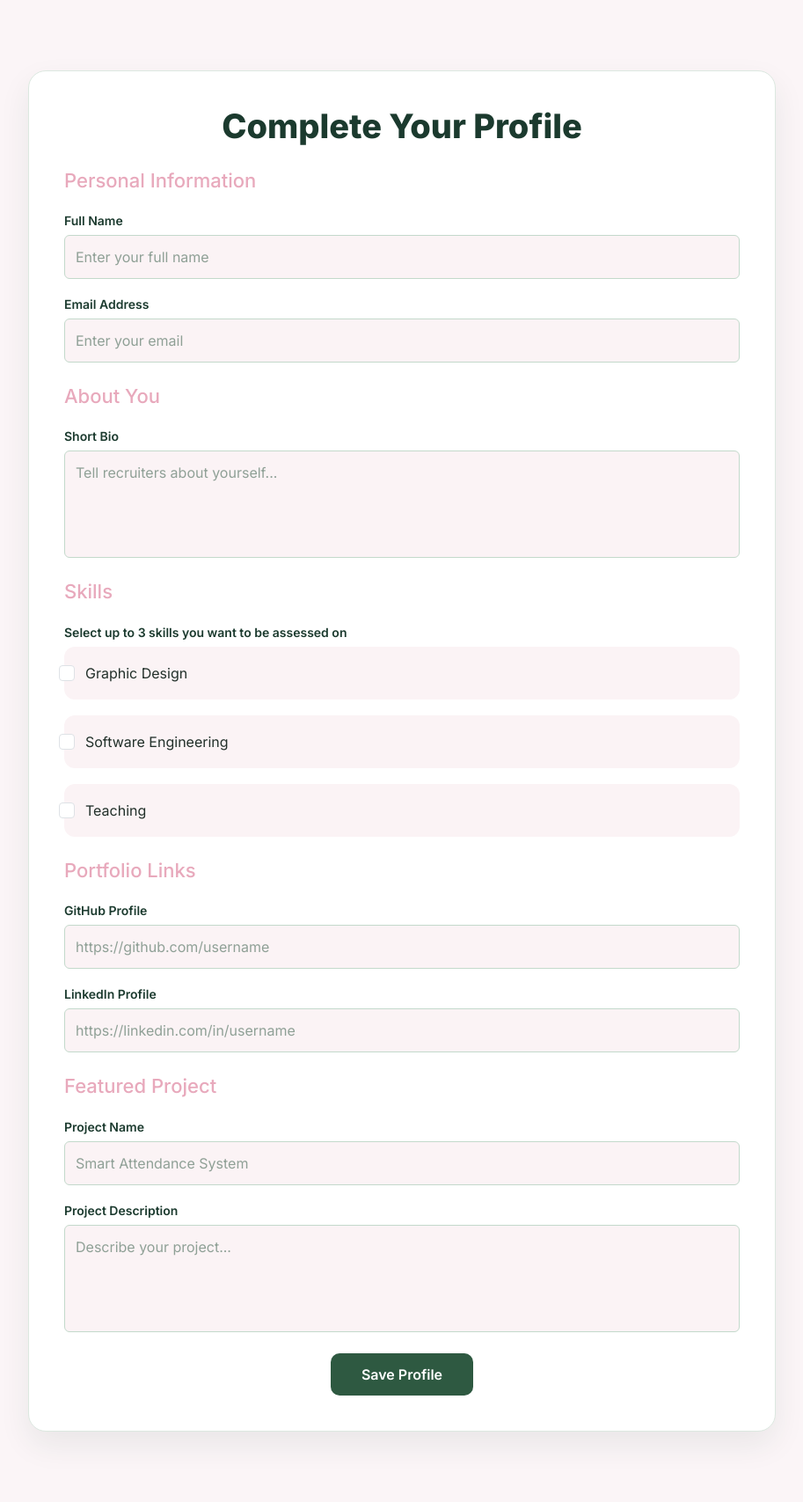
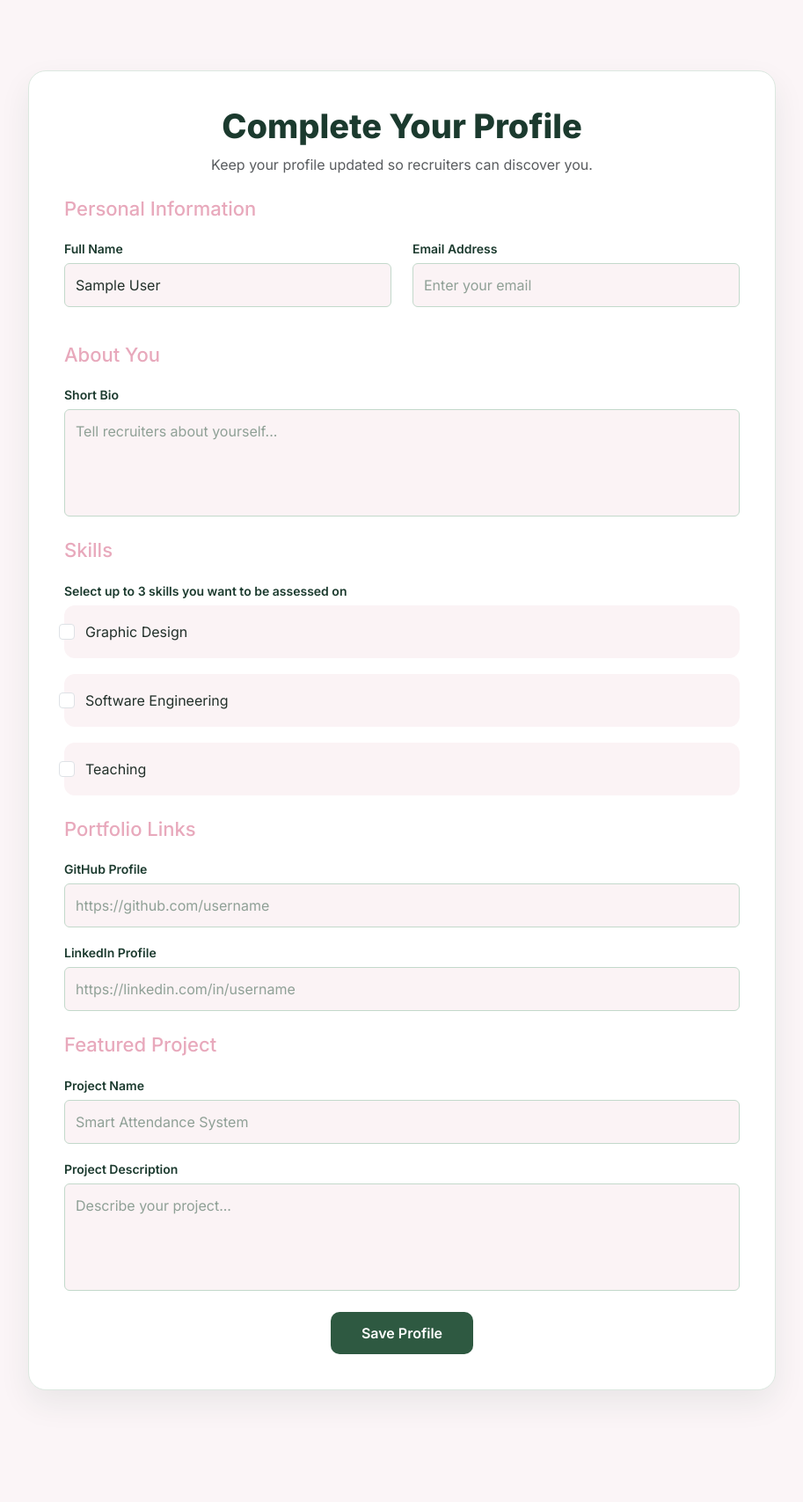
Before and after one commit to Aleenakhalid2007/BuildByte-CODENYX, a Flask app: template templates/profile.html in a window 1280 px wide. Shown: the part 85-1792 px from the top of the page at 88% size, without its empty margins (183-1096 px from the left). After the commit the page ends 1671 px from the top, so only its background shows below. Run offline with Flask 3, Linux system fonts and the light colour scheme; the template is opened without the code that fills it, so the values that code supplies are empty; the visitor is signed in with stand-in values (Sample User, id 1).

Commit message:
updated a profile page

```diff
--- a/templates/profile.html
+++ b/templates/profile.html
@@ -8,28 +8,21 @@
 
     <title>My Profile - SkillAI</title>
 
-    <!-- Bootstrap -->
     <link href="https://cdn.jsdelivr.net/npm/bootstrap@5.3.3/dist/css/bootstrap.min.css" rel="stylesheet">
 
-    <!-- Google Font -->
     <link href="https://fonts.googleapis.com/css2?family=Inter:wght@400;500;600;700;800&display=swap" rel="stylesheet">
 
-    <!-- Custom CSS -->
     <link rel="stylesheet" href="{{ url_for('static', filename='css/style.css') }}">
 
 </head>
 
 <body>
 
-<!-- ================= NAVBAR ================= -->
-
 <nav class="navbar navbar-expand-lg navbar-dark">
 
     <div class="container">
 
-        <a class="navbar-brand fw-bold" href="/">
-            SkillAI
-        </a>
+        <a class="navbar-brand fw-bold" href="/">SkillAI</a>
 
         <button class="navbar-toggler"
                 type="button"
@@ -57,7 +50,7 @@
                 </li>
 
                 <li class="nav-item">
-                    <a class="nav-link" href="/">Logout</a>
+                    <a class="nav-link" href="/logout">Logout</a>
                 </li>
 
             </ul>
@@ -68,27 +61,31 @@
 
 </nav>
 
-<!-- ================= PROFILE SECTION ================= -->
-
 <section class="profile-section">
 
 <div class="container">
 
 <div class="profile-card">
 
-            <h2 class="text-center mb-4">
+<h2 class="text-center mb-2">
     Complete Your Profile
 </h2>
 
+<p class="text-center text-muted mb-4">
+    Keep your profile updated so recruiters can discover you.
+</p>
+
 <form method="POST" action="/profile">
 
-                <!-- ================= PERSONAL INFORMATION ================= -->
+<!-- ================= PERSONAL INFO ================= -->
 
 <h4 class="section-title">
     Personal Information
 </h4>
 
-                <div class="mb-3">
+<div class="row">
+
+<div class="col-md-6 mb-3">
 
 <label class="form-label">
     Full Name
@@ -99,11 +96,12 @@
 name="name"
 class="form-control profile-input"
 placeholder="Enter your full name"
-                        required>
+value="{{ session.name }}"
+readonly>
 
 </div>
 
-                <div class="mb-4">
+<div class="col-md-6 mb-3">
 
 <label class="form-label">
     Email Address
@@ -114,7 +112,10 @@
 name="email"
 class="form-control profile-input"
 placeholder="Enter your email"
-                        required>
+value="{{ profile.email if profile else '' }}"
+readonly>
+
+</div>
 
 </div>
 
@@ -132,16 +133,15 @@
 
 <textarea
 name="bio"
+rows="4"
 class="form-control profile-input"
-                        rows="4"
 placeholder="Tell recruiters about yourself..."
-                        required></textarea>
+required>
+{{ profile.bio if profile else '' }}</textarea>
 
 </div>
 
 <!-- ================= SKILLS ================= -->
-
-
 
 <h4 class="section-title">
     Skills
@@ -153,28 +153,61 @@
     Select up to 3 skills you want to be assessed on
 </label>
 
+{% set selected_skills = profile.skills.split(",") if profile and profile.skills else [] %}
+
 <div class="skill-checkbox-group">
 
     <div class="form-check quiz-option">
-            <input class="form-check-input skill-checkbox" type="checkbox" name="skills" value="graphic design" id="skill-design">
-            <label class="form-check-label" for="skill-design">Graphic Design</label>
+        <input
+            class="form-check-input skill-checkbox"
+            type="checkbox"
+            name="skills"
+            value="graphic design"
+            id="skill-design"
+            {% if "graphic design" in selected_skills %}checked{% endif %}>
+
+        <label class="form-check-label" for="skill-design">
+            Graphic Design
+        </label>
     </div>
 
     <div class="form-check quiz-option">
-            <input class="form-check-input skill-checkbox" type="checkbox" name="skills" value="software engineering" id="skill-swe">
-            <label class="form-check-label" for="skill-swe">Software Engineering</label>
+        <input
+            class="form-check-input skill-checkbox"
+            type="checkbox"
+            name="skills"
+            value="software engineering"
+            id="skill-swe"
+            {% if "software engineering" in selected_skills %}checked{% endif %}>
+
+        <label class="form-check-label" for="skill-swe">
+            Software Engineering
+        </label>
     </div>
 
     <div class="form-check quiz-option">
-            <input class="form-check-input skill-checkbox" type="checkbox" name="skills" value="teaching" id="skill-teaching">
-            <label class="form-check-label" for="skill-teaching">Teaching</label>
+        <input
+            class="form-check-input skill-checkbox"
+            type="checkbox"
+            name="skills"
+            value="teaching"
+            id="skill-teaching"
+            {% if "teaching" in selected_skills %}checked{% endif %}>
+
+        <label class="form-check-label" for="skill-teaching">
+            Teaching
+        </label>
     </div>
 
-        <small class="text-muted d-block mt-2" id="skillLimitMsg"></small>
+    <small
+        class="text-muted d-block mt-2"
+        id="skillLimitMsg">
+    </small>
 
 </div>
 
 </div>
+
 <!-- ================= PORTFOLIO ================= -->
 
 <h4 class="section-title">
@@ -191,7 +224,8 @@
 type="url"
 name="github"
 class="form-control profile-input"
-                        placeholder="https://github.com/username">
+placeholder="https://github.com/username"
+value="{{ profile.github if profile else '' }}">
 
 </div>
 
@@ -205,7 +239,8 @@
 type="url"
 name="linkedin"
 class="form-control profile-input"
-                        placeholder="https://linkedin.com/in/username">
+placeholder="https://linkedin.com/in/username"
+value="{{ profile.linkedin if profile else '' }}">
 
 </div>
 
@@ -226,6 +261,7 @@
 name="project_name"
 class="form-control profile-input"
 placeholder="Smart Attendance System"
+value="{{ profile.project_name if profile else '' }}"
 required>
 
 </div>
@@ -238,14 +274,12 @@
 
 <textarea
 name="project_description"
+rows="4"
 class="form-control profile-input"
-                        rows="4"
 placeholder="Describe your project..."
-                        required></textarea>
+required>{{ profile.project_description if profile else '' }}</textarea>
 
 </div>
-
-                <!-- ================= BUTTON ================= -->
 
 <div class="text-center">
 
@@ -267,35 +301,48 @@
 
 </section>
 
-<!-- Bootstrap JS -->
-
-<!-- Bootstrap JS -->
-
 <script src="https://cdn.jsdelivr.net/npm/bootstrap@5.3.3/dist/js/bootstrap.bundle.min.js"></script>
 
 <script>
+
 const checkboxes = document.querySelectorAll(".skill-checkbox");
 const limitMsg = document.getElementById("skillLimitMsg");
 
-    checkboxes.forEach(function (cb) {
-        cb.addEventListener("change", function () {
-            const checkedCount = document.querySelectorAll(".skill-checkbox:checked").length;
+function updateCheckboxState(){
 
-            if (checkedCount >= 3) {
-                checkboxes.forEach(function (box) {
-                    if (!box.checked) {
+    const checked = document.querySelectorAll(".skill-checkbox:checked");
+
+    if(checked.length >= 3){
+
+        checkboxes.forEach(box=>{
+
+            if(!box.checked){
                 box.disabled = true;
             }
+
         });
-                limitMsg.textContent = "Maximum 3 skills selected.";
-            } else {
-                checkboxes.forEach(function (box) {
-                    box.disabled = false;
+
+        limitMsg.innerHTML = "Maximum 3 skills selected.";
+
+    }
+
+    else{
+
+        checkboxes.forEach(box=>box.disabled=false);
+        limitMsg.innerHTML="";
+
+    }
+
+}
+
+updateCheckboxState();
+
+checkboxes.forEach(box=>{
+
+    box.addEventListener("change",updateCheckboxState);
+
 });
-                limitMsg.textContent = "";
-            }
-        });
-    });
+
 </script>
 
 </body>
```
Lines whose indentation alone changed are shown as unchanged.
